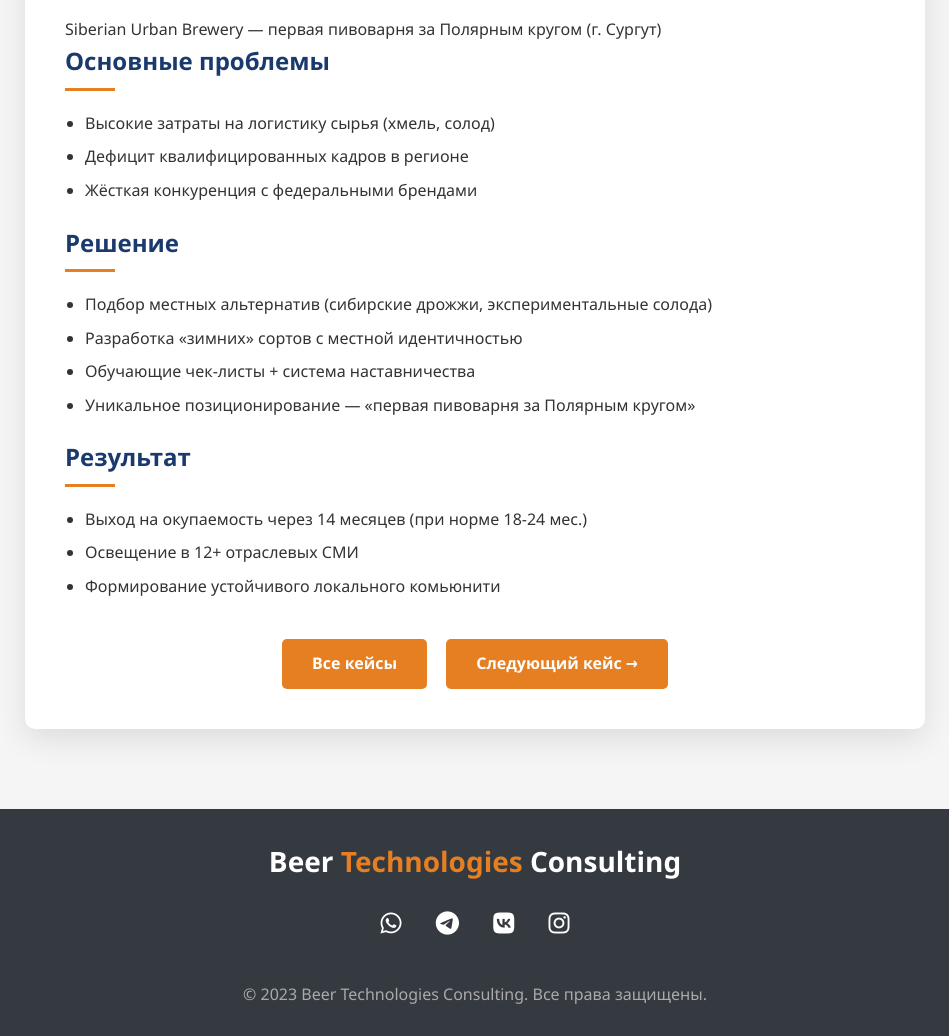
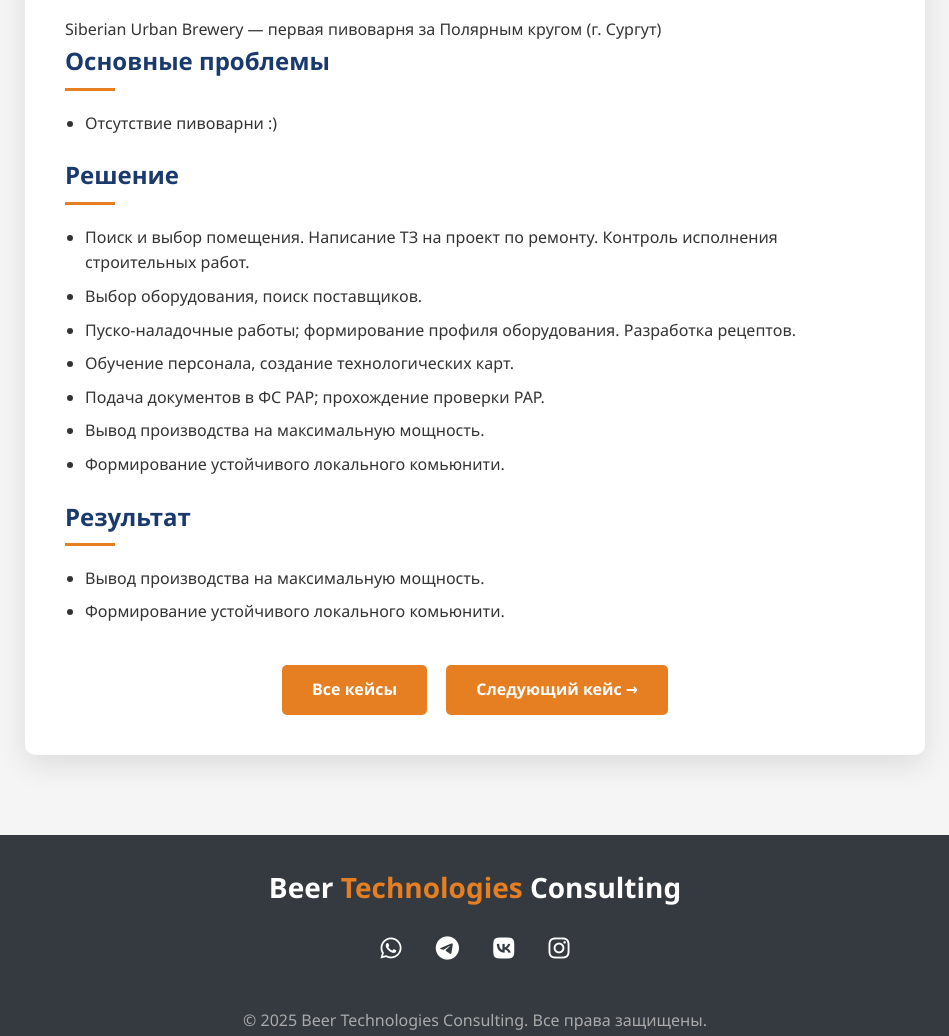
Before and after one commit to sffml/beertech2, a plain HTML site: page case2.html in a window 1280 px wide. Shown: the part 779-1815 px from the top of the page, without its empty margins (165-1114 px from the left). Drawn offline with Linux system fonts and the light colour scheme.

Commit message:
Update case2.html

```diff
--- a/case2.html
+++ b/case2.html
@@ -277,24 +277,24 @@
 
                     <h3>Основные проблемы</h3>
                     <ul>
-                        <li>Высокие затраты на логистику сырья (хмель, солод)</li>
-                        <li>Дефицит квалифицированных кадров в регионе</li>
-                        <li>Жёсткая конкуренция с федеральными брендами</li>
+                        <li>Отсутствие пивоварни :)</li>
                     </ul>
 
                     <h3>Решение</h3>
                     <ul>
-                        <li>Подбор местных альтернатив (сибирские дрожжи, экспериментальные солода)</li>
-                        <li>Разработка «зимних» сортов с местной идентичностью</li>
-                        <li>Обучающие чек-листы + система наставничества</li>
-                        <li>Уникальное позиционирование — «первая пивоварня за Полярным кругом»</li>
+                        <li>Поиск и выбор помещения. Написание ТЗ на проект по ремонту. Контроль исполнения строительных работ.</li>
+                        <li>Выбор оборудования, поиск поставщиков.</li>
+                        <li>Пуско-наладочные работы; формирование профиля оборудования. Разработка рецептов.</li>
+                        <li>Обучение персонала, создание технологических карт.</li>
+                        <li>Подача документов в ФС РАР; прохождение проверки РАР.</li>
+                        <li>Вывод производства на максимальную мощность.</li>
+                        <li>Формирование устойчивого локального комьюнити.</li>
                     </ul>
 
                     <h3>Результат</h3>
                     <ul>
-                        <li>Выход на окупаемость через 14 месяцев (при норме 18-24 мес.)</li>
-                        <li>Освещение в 12+ отраслевых СМИ</li>
-                        <li>Формирование устойчивого локального комьюнити</li>
+                        <li>Вывод производства на максимальную мощность.</li>
+                        <li>Формирование устойчивого локального комьюнити.</li>
                     </ul>
 
                     <div style="text-align: center; margin-top: 40px;">
@@ -316,7 +316,7 @@
                 <a href="#"><i class="fab fa-instagram"></i></a>
             </div>
             <div class="copyright">
-                © 2023 Beer Technologies Consulting. Все права защищены.
+                © 2025 Beer Technologies Consulting. Все права защищены.
             </div>
         </div>
     </footer>
```
